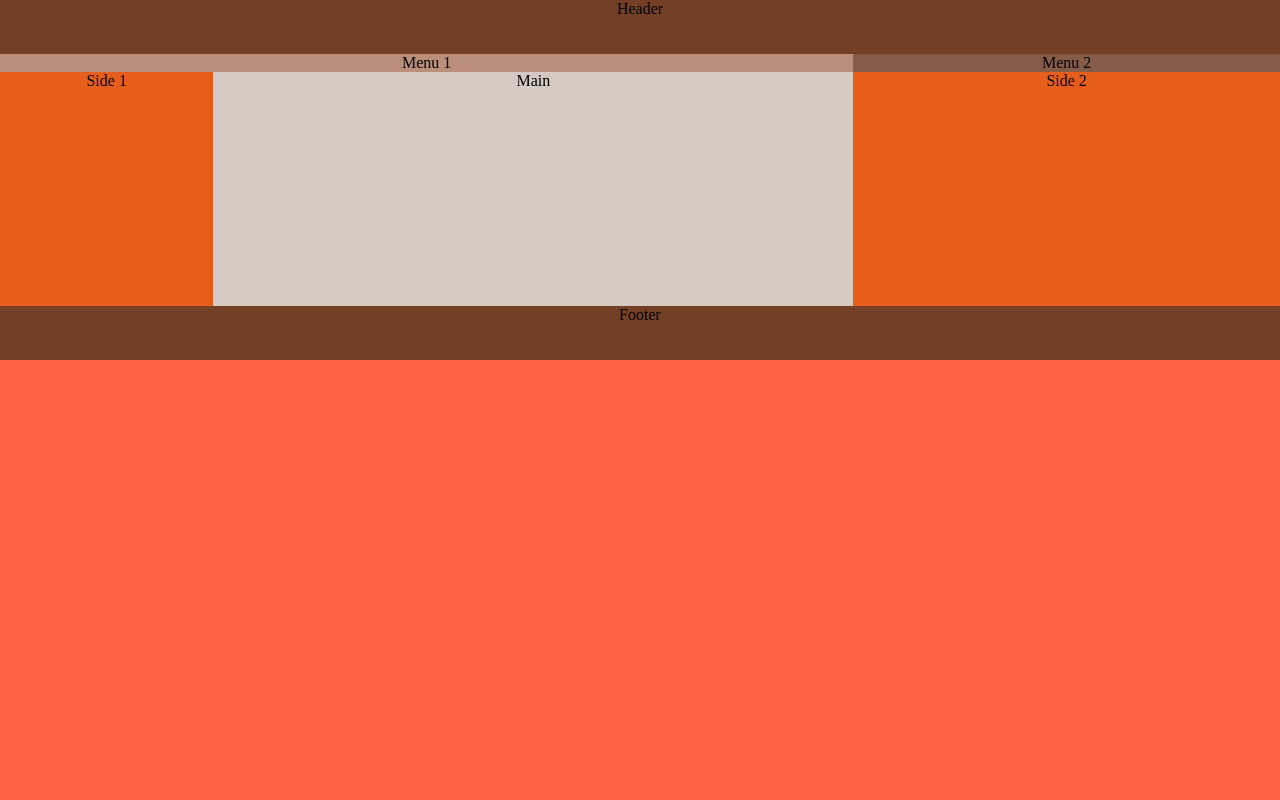
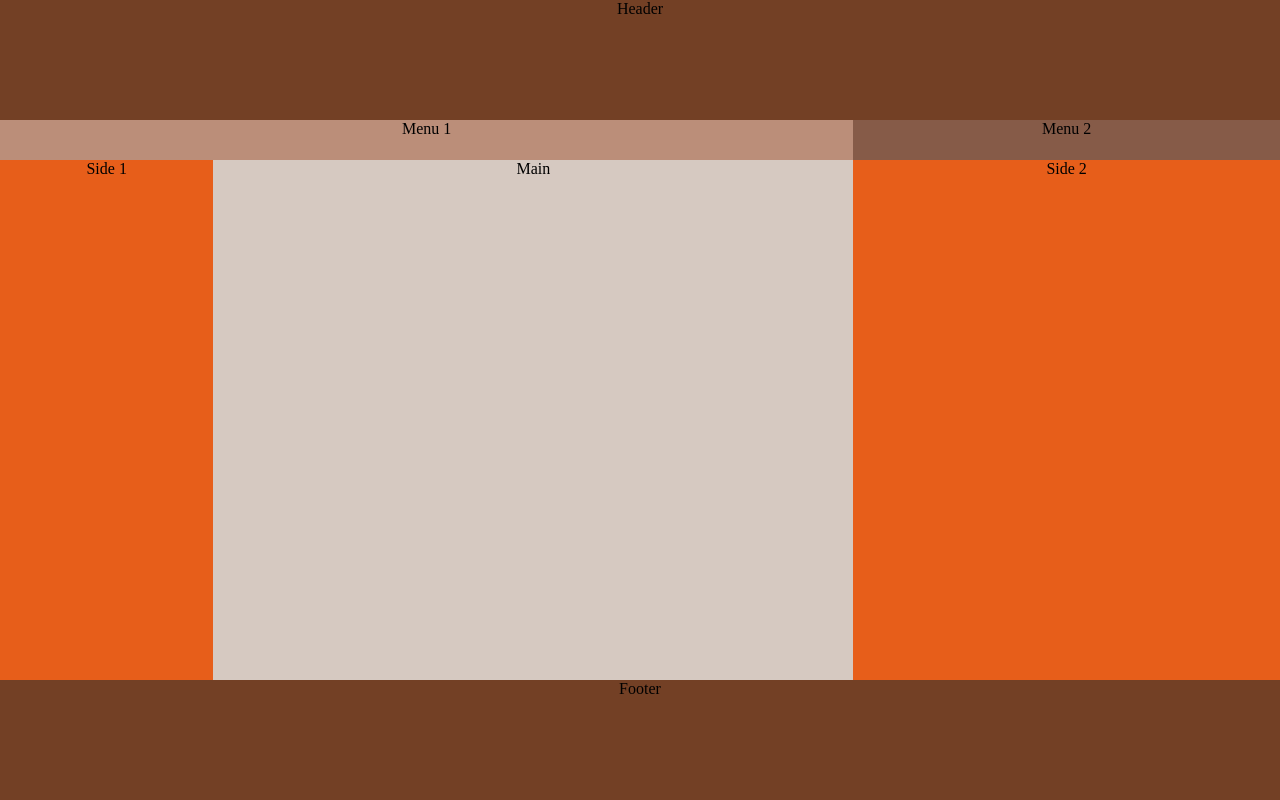
Before and after one commit to 71002-cloud/Css-grid---av, a website built with Vite: page index.html in a window 1280 px wide. Built offline with nearby package versions, Linux system fonts and the light colour scheme.

Commit message:
height fix

```diff
--- a/src/style.css
+++ b/src/style.css
@@ -5,13 +5,13 @@ body {
   grid-template-rows: 3fr 1fr 13fr 3fr;
   grid-template-columns: 1fr 3fr 2fr;
   text-align: center;
+  height: 100vh;
 }
 
 header {
   background-color: #734025;
   grid-column: 1 / 4;
   grid-row: 1 / 1;
-  height: inherit;
   margin: 0;
 }
 
@@ -19,7 +19,6 @@ header {
   background-color: #BB8E79;
   grid-column: 1 / 3;
   grid-row: 2 / 2;
-  height: inherit;
   margin: 0;
 }
 
@@ -27,7 +26,6 @@ header {
   background-color: #865B48;
   grid-column: 3 / 4;
   grid-row: 2 / 2;
-  height: inherit;
   margin: 0;
 }
 
@@ -53,7 +51,6 @@ footer {
   background-color: #734025;
   grid-column: 1 / 4;
   grid-row: 4 / 4;
-  height: inherit;
 }
 
 @media (max-width: 600px) {
```
